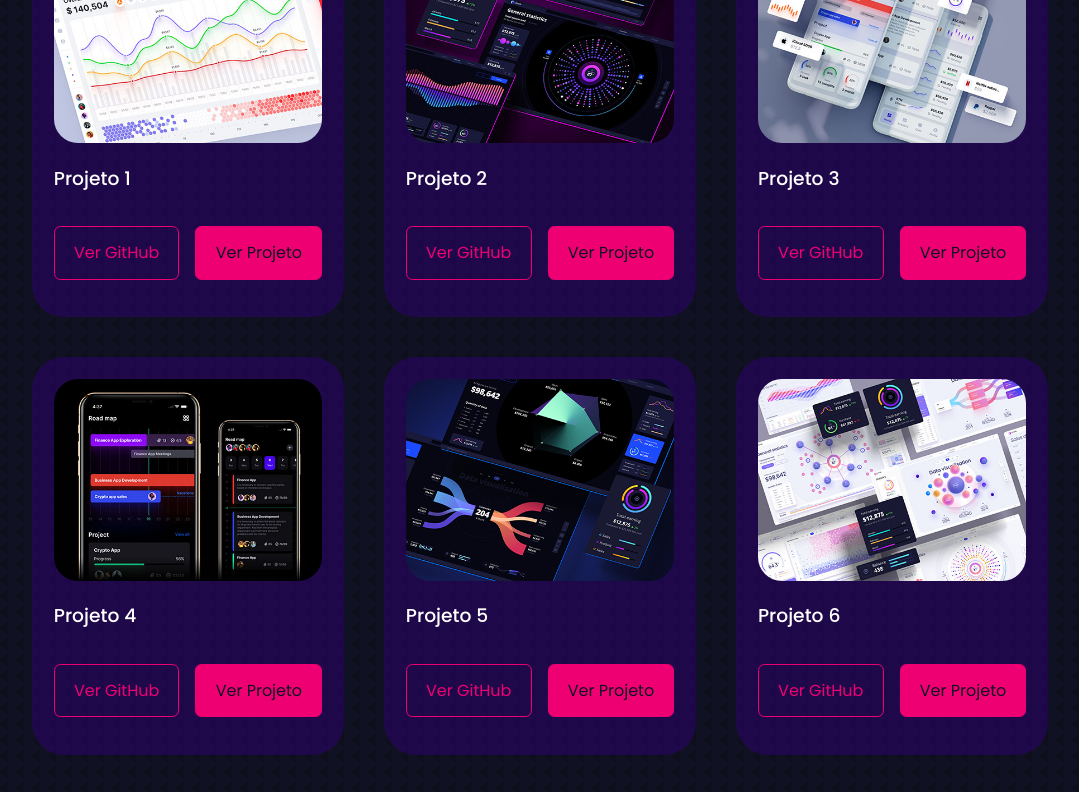
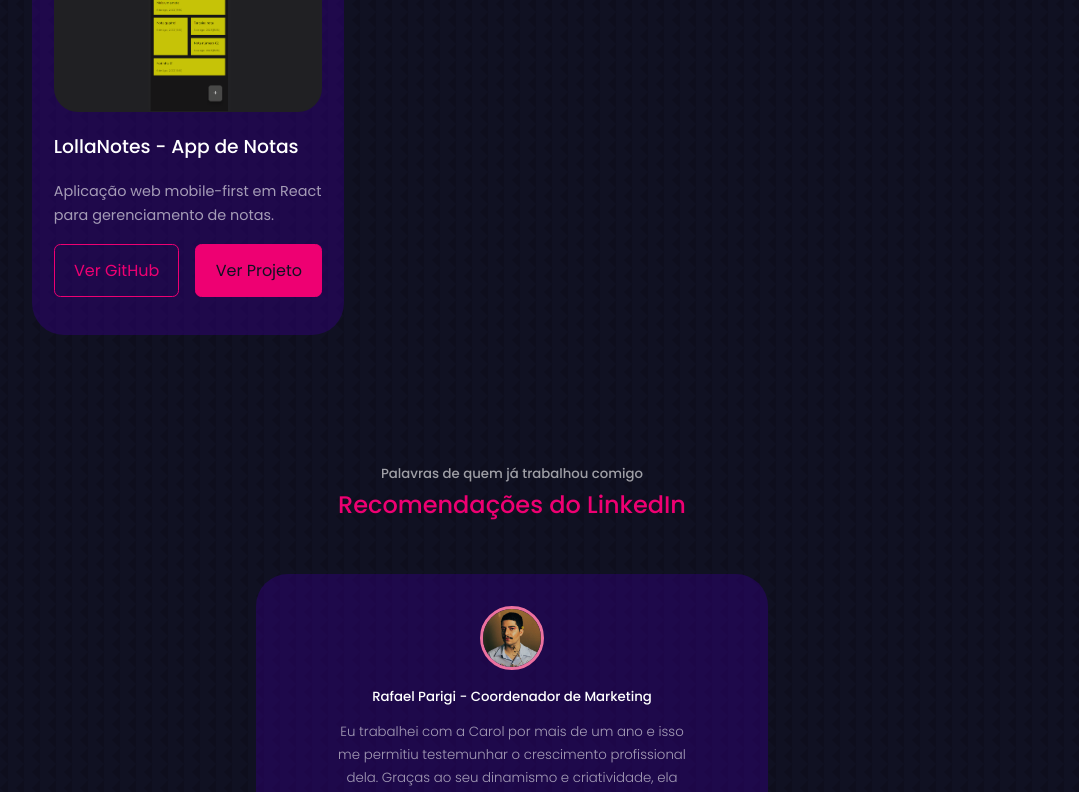
Before and after one commit to carolinasilvagc/carolina-silva-portfolio, a React (Create React App) app: page / in a window 1280 px wide. Shown: the part 3620-4412 px from the top of the page, without its empty margins (128-1207 px from the left). Built offline with nearby package versions, Linux system fonts and the light colour scheme.

Commit message:
adicionando primeiro projeto ao portfólio, com sua devida estilização

```diff
--- a/src/components/portfolio/Portfolio.jsx
+++ b/src/components/portfolio/Portfolio.jsx
@@ -10,13 +10,14 @@ const Portfolio = () => {
 
       <div className='container portfolio__container'>
         {
-          projectsArray.map(({id, image, title, github, project}) => {
+          projectsArray.map(({id, image, title, description, github, project}) => {
             return(
               <article key={id} className='portfolio__item'>
                 <div className='portfolio__item-image'>
                   <img src={image} alt={title}/>
                 </div>
                 <h3>{title}</h3>
+                <p className='portfolio__item-description'>{description}</p>
                 <div className="portfolio__item-cta">
                   <a href={github} className='btn' target='_blank' rel="noreferrer">Ver GitHub</a>
                   <a href={project} className='btn btn-primary' target='_blank' rel="noreferrer">Ver Projeto</a>
--- a/src/components/portfolio/portfolio.css
+++ b/src/components/portfolio/portfolio.css
@@ -23,13 +23,19 @@
 }
 
 .portfolio__item h3 {
-  margin: 1.2rem 0 2rem;
+  margin: 1.2rem 0 1rem;
 }
 
 .portfolio__item-cta {
   display: flex;
   gap: 1rem;
   margin-bottom: 1rem;
+}
+
+.portfolio__item-description {
+  margin-bottom: 1rem;
+  font-size: 0.9rem;
+  color: rgba(255, 255, 255, 0.6);
 }
 
 /* MEDIA QUERIES (MEDIUM DEVICES) */
--- a/src/components/portfolio/projectsData.js
+++ b/src/components/portfolio/projectsData.js
@@ -1,4 +1,4 @@
-import IMG1 from '../../assets/portfolio1.jpg'
+import IMG1 from '../../assets/app-de-notas.png'
 import IMG2 from '../../assets/portfolio2.jpg'
 import IMG3 from '../../assets/portfolio3.jpg'
 import IMG4 from '../../assets/portfolio4.jpg'
@@ -9,45 +9,11 @@ const projectsArray = [
   {
     id: 1,
     image: IMG1,
-    title: 'Projeto 1',
-    github: 'https://www.github.com/carolinasilvagc',
-    project: 'https://www.google.com.br'
+    title: 'LollaNotes - App de Notas',
+    description: 'Aplicação web mobile-first em React para gerenciamento de notas.',
+    github: 'https://github.com/carolinasilvagc/notes-app-react',
+    project: 'https://notes-app-react-mu.vercel.app/'
   },
-  {
-    id: 2,
-    image: IMG2,
-    title: 'Projeto 2',
-    github: 'https://www.github.com/carolinasilvagc',
-    project: 'https://www.google.com.br'
-  },
-  {
-    id: 3,
-    image: IMG3,
-    title: 'Projeto 3',
-    github: 'https://www.github.com/carolinasilvagc',
-    project: 'https://www.google.com.br'
-  },
-  {
-    id: 4,
-    image: IMG4,
-    title: 'Projeto 4',
-    github: 'https://www.github.com/carolinasilvagc',
-    project: 'https://www.google.com.br'
-  },
-  {
-    id: 5,
-    image: IMG5,
-    title: 'Projeto 5',
-    github: 'https://www.github.com/carolinasilvagc',
-    project: 'https://www.google.com.br'
-  },
-  {
-    id: 6,
-    image: IMG6,
-    title: 'Projeto 6',
-    github: 'https://www.github.com/carolinasilvagc',
-    project: 'https://www.google.com.br'
-  }
 ]
 
 export default projectsArray;
```
Also changed, not shown: src/assets/app-de-notas.png (added).
